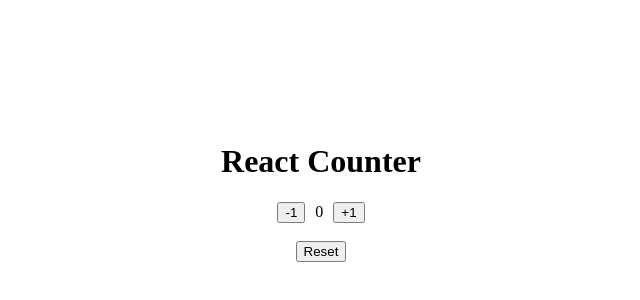
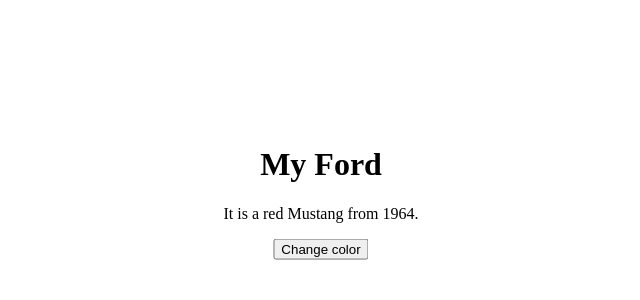
Before and after one commit to jonreyes/session-4-hands-on, a React app: page / in a window 1280 px wide. Shown: the part 208-508 px from the top of the page, without its empty margins (319-959 px from the left). Built offline with nearby package versions, Linux system fonts and the light colour scheme.

Commit message:
hands-on-1-solution

```diff
--- a/public/app.css
+++ b/public/app.css
@@ -43,11 +43,7 @@
   }
 }
 
-span {
-  padding: 10px;
-}
-
-.counter {
+.car {
   text-align: center;
   position: absolute;
   transform: translate(-50%, -50%);
--- a/src/App.js
+++ /dev/null
@@ -1,45 +0,0 @@
-
-import * as React from 'react';
-import * as ReactDOM from 'react-dom';
-
-class App extends React.Component {
-  constructor(props) {
-    super(props);
-    this.state = { count: 0 };
-  }
-
-  resetCount = () => {
-    this.setState({ count: 0 });
-  };
-
-  incrementCount = () => {
-    this.setState((prevState, props) => ({
-      count: prevState.count + props.incrementAmount,
-    }));
-  };
-
-  decrementCount = () => {
-    this.setState((prevState, props) => ({
-      count: prevState.count - props.incrementAmount,
-    }));
-  }
-
-  render() {
-    return (
-        <div className="counter">
-          <h1>React Counter</h1>
-          <button onClick={this.decrementCount}>
-            -{this.props.incrementAmount}
-          </button>
-          <span>{this.state.count}</span>
-          <button onClick={this.incrementCount}>
-            +{this.props.incrementAmount}
-          </button>
-          <br/><br/>
-          <button onClick={this.resetCount}>Reset</button>
-        </div>
-    );
-  }
-}
-
-export default App;
--- /dev/null
+++ b/src/Car.js
@@ -0,0 +1,34 @@
+import * as React from 'react';
+import * as ReactDOM from 'react-dom';
+
+class Car extends React.Component {
+  constructor(props) {
+    super(props);
+    this.state = {
+      brand: "Ford",
+      model: "Mustang",
+      color: "red",
+      year: 1964
+    };
+  }
+  changeColor = () => {
+    this.setState({color: "blue"});
+  }
+  render() {
+    return (
+      <div className="car">
+        <h1>My {this.state.brand}</h1>
+        <p>
+          It is a {this.state.color} {this.state.model} from {this.state.year}.
+        </p>
+        <button
+          type="button"
+          onClick={this.changeColor}
+        >Change color</button>
+      </div>
+    );
+  }
+}
+
+
+export default Car;
--- a/src/index.js
+++ b/src/index.js
@@ -1,8 +1,8 @@
 import * as React from 'react';
 import * as ReactDOM from 'react-dom';
-import App from './App';
+import Car from './Car';
 
 ReactDOM.render(
-  <App incrementAmount={1} />,
+  <Car/>,
   document.getElementById('root')
 );
```
Also changed, not shown: public/bundle.js, 1 other file (tests, documents, lock files or other folders).
